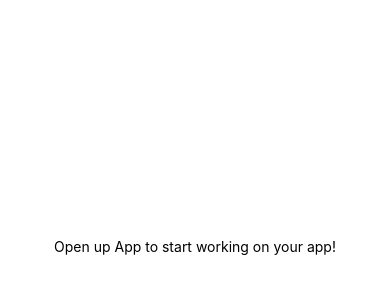
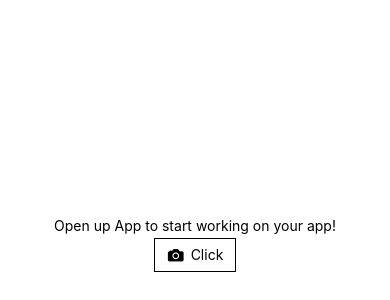
Before and after one commit to damianobacci/ecowatcher, a React Native app: screen / in a window 390 px wide. Shown: the part 176-476 px from the top of the page. Built offline with nearby package versions, Linux system fonts and the light colour scheme.

Commit message:
Custom button

```diff
--- a/App.js
+++ b/App.js
@@ -1,4 +1,3 @@
-import { SafeAreaView } from "react-native";
 import Home from "./screens/Home";
 
 export default function App() {
--- /dev/null
+++ b/components/ui/OutlinedButton.js
@@ -0,0 +1,42 @@
+import { Pressable, Text, StyleSheet } from "react-native";
+import Ionicons from "@expo/vector-icons/Ionicons";
+import Colors from "../../utils/colors";
+
+export default function OutlinedButton({ onPress, icon, children }) {
+  return (
+    <Pressable
+      style={({ pressed }) => [styles.button, pressed && styles.pressed]}
+      onPress={onPress}
+    >
+      <Ionicons
+        style={styles.icon}
+        name={icon}
+        size={18}
+        color={Colors.primary500}
+      />
+      <Text style={styles.text}>{children}</Text>
+    </Pressable>
+  );
+}
+
+const styles = StyleSheet.create({
+  button: {
+    paddingHorizontal: 12,
+    paddingVertical: 6,
+    margin: 4,
+    flexDirection: "row",
+    justifyContent: "center",
+    alignItems: "center",
+    borderWidth: 1,
+    borderColor: Colors.primary500,
+  },
+  pressed: {
+    opacity: 0.7,
+  },
+  icon: {
+    marginRight: 6,
+  },
+  text: {
+    color: Colors.primary500,
+  },
+});
--- a/screens/Home.js
+++ b/screens/Home.js
@@ -1,11 +1,15 @@
 import { StatusBar } from "expo-status-bar";
-import { StyleSheet, Text, View } from "react-native";
+import { StyleSheet, Text, View, Image } from "react-native";
+import OutlinedButton from "../components/ui/OutlinedButton";
 
 export default function Home() {
   return (
     <View style={styles.container}>
       <Text>Open up App to start working on your app!</Text>
       <StatusBar style="dark" />
+      <OutlinedButton icon="camera" onPress={() => alert("asd")}>
+        Click
+      </OutlinedButton>
     </View>
   );
 }
--- /dev/null
+++ b/screens/UploadData.js
@@ -0,0 +1,5 @@
+import { TextInput, View } from "react-native";
+
+export default function UploadData() {
+  return <View></View>;
+}
--- /dev/null
+++ b/utils/colors.js
@@ -0,0 +1,5 @@
+const Colors = {
+  primary500: "#000",
+};
+
+export default Colors;
```
Also changed, not shown: screens/DataSent.js (added).
